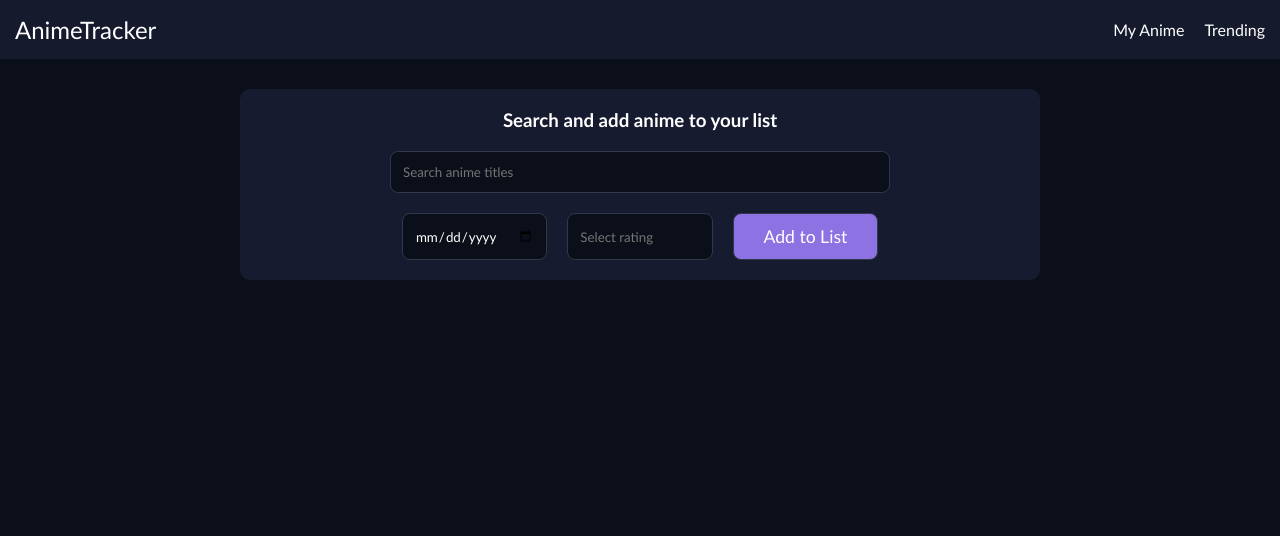
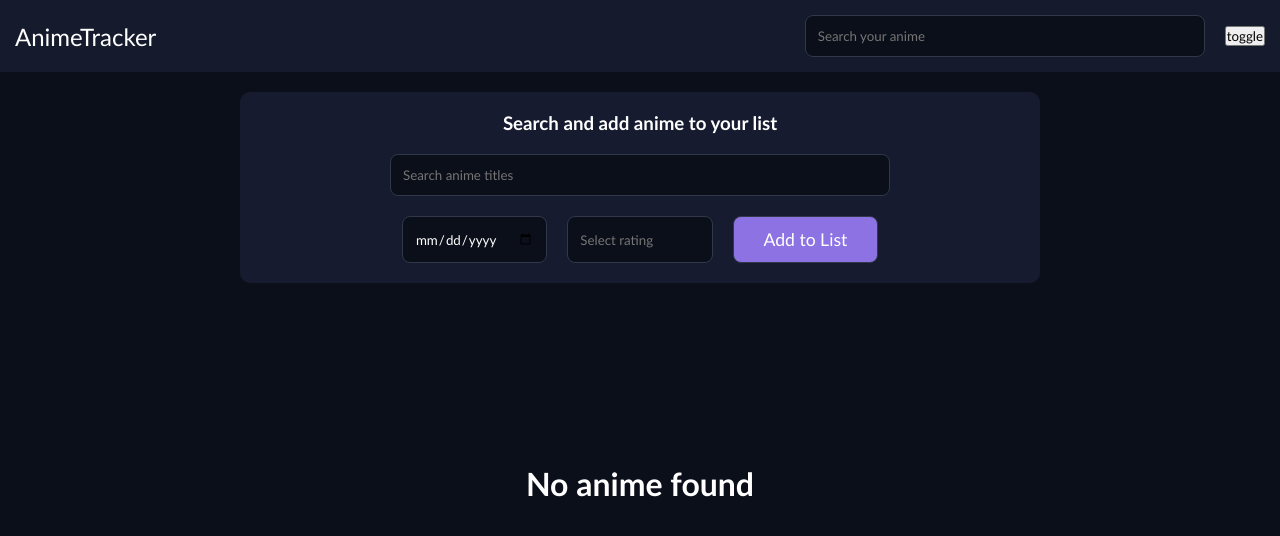
Before and after one commit to amarthyacodes/Anime-tracker-2.0, a React (Vite) app: page / in a window 1280 px wide. Shown: the top 536 px of the page. Built offline with nearby package versions, Linux system fonts and the light colour scheme.

Commit message:
feat: add anime list search

```diff
--- a/src/App.jsx
+++ b/src/App.jsx
@@ -1,14 +1,14 @@
-import React from "react";
+import React, { useState } from "react";
 import Navbar from "./components/Navbar";
-import AnimeCard from "./components/AnimeCard";
-import AnimeList from "./components/AnimeList";
 import AnimeSearch from "./components/AnimeSearch";
 
 function App() {
+  const [searchTerm, setSearchTerm] = useState("");
+
   return (
     <>
-      <Navbar />
-      <AnimeSearch />
+      <Navbar searchTerm={searchTerm} setSearchTerm={setSearchTerm} />
+      <AnimeSearch searchTerm={searchTerm} />
     </>
   );
 }
--- a/src/components/AnimeList.css
+++ b/src/components/AnimeList.css
@@ -24,4 +24,15 @@
   justify-content: center;
   grid-template-columns: repeat(auto-fit, 220px);
   gap: 30px;
+  padding: 10px;
 }
+
+.no-anime {
+  text-align: center;
+  color: white;
+  display: flex;
+  justify-content: center;
+  align-items: center;
+  height: 50vh;
+  font-size: 2rem;
+}
--- a/src/components/AnimeList.jsx
+++ b/src/components/AnimeList.jsx
@@ -4,10 +4,17 @@ import "./AnimeList.css";
 function AnimeList(props) {
   const animes = props.list;
   const onDelete = props.onDelete;
+  const searchTerm = props.searchTerm;
 
-  return (
+  const searchAnime = animes.filter((anime) =>
+    anime.title.toLowerCase().includes(searchTerm.toLowerCase()),
+  );
+  return searchAnime.length === 0 ? (
+    <h3 className="no-anime">No anime found</h3>
+  ) : (
+    <div className="anime-grid">
       <div className="anime-list">
-      {animes.map((anime, index) => (
+        {searchAnime.map((anime, index) => (
           <AnimeCard
             key={index}
             title={anime.title}
@@ -18,6 +25,7 @@ function AnimeList(props) {
           />
         ))}
       </div>
+    </div>
   );
 }
 
--- a/src/components/AnimeSearch.css
+++ b/src/components/AnimeSearch.css
@@ -1,7 +1,7 @@
 .search {
   width: 90%;
   max-width: 800px;
-  margin: 30px auto;
+  margin: 0px auto;
   border-radius: 10px;
   padding: 20px;
   display: flex;
--- a/src/components/AnimeSearch.jsx
+++ b/src/components/AnimeSearch.jsx
@@ -2,7 +2,7 @@ import { useState, useEffect } from "react";
 import AnimeList from "./AnimeList";
 import "./AnimeSearch.css";
 
-function AnimeSearch() {
+function AnimeSearch(props) {
   const [anime, setAnime] = useState({
     title: "",
     date: "",
@@ -10,6 +10,7 @@ function AnimeSearch() {
     imgurl: "",
   });
 
+  const searchTerm = props.searchTerm;
   const [title, setTitle] = useState("");
   const [list, setList] = useState(() => {
     //to get anime from local storage
@@ -149,7 +150,7 @@ function AnimeSearch() {
           </button>
         </div>
       </div>
-      <AnimeList list={list} onDelete={deleteAnime} />
+      <AnimeList list={list} onDelete={deleteAnime} searchTerm={searchTerm} />
     </>
   );
 }
--- a/src/components/Navbar.css
+++ b/src/components/Navbar.css
@@ -12,3 +12,18 @@
   margin-right: auto;
   font-size: 1.5rem;
 }
+
+.navbar--search {
+  width: 40%;
+  max-width: 400px;
+  background-color: #0b0f19;
+  color: white;
+  border: 1px solid #303849;
+  border-radius: 8px;
+  padding: 12px;
+  outline: none;
+}
+
+.navbar--search:focus {
+  border-color: #8b5cf6;
+}
--- a/src/components/Navbar.jsx
+++ b/src/components/Navbar.jsx
@@ -1,12 +1,21 @@
 import "./Navbar.css";
 
-function Navbar() {
+function Navbar(props) {
+  const searchTerm = props.searchTerm;
+  const setSearchTerm = props.setSearchTerm;
+
   return (
     <>
       <nav className="nav-bar">
         <a>AnimeTracker</a>
-        <a>My Anime</a>
-        <a>Trending</a>
+        <input
+          className="navbar--search"
+          type="text"
+          value={searchTerm}
+          placeholder="Search your anime"
+          onChange={(e) => setSearchTerm(e.target.value)}
+        />
+        <button>toggle</button>
       </nav>
     </>
   );
```
Lines whose indentation alone changed are shown as unchanged.
